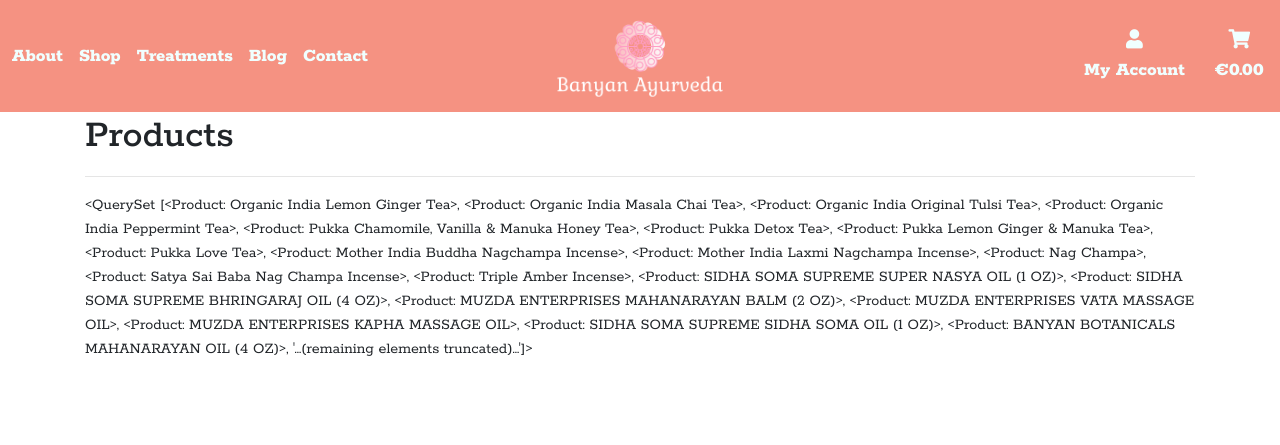
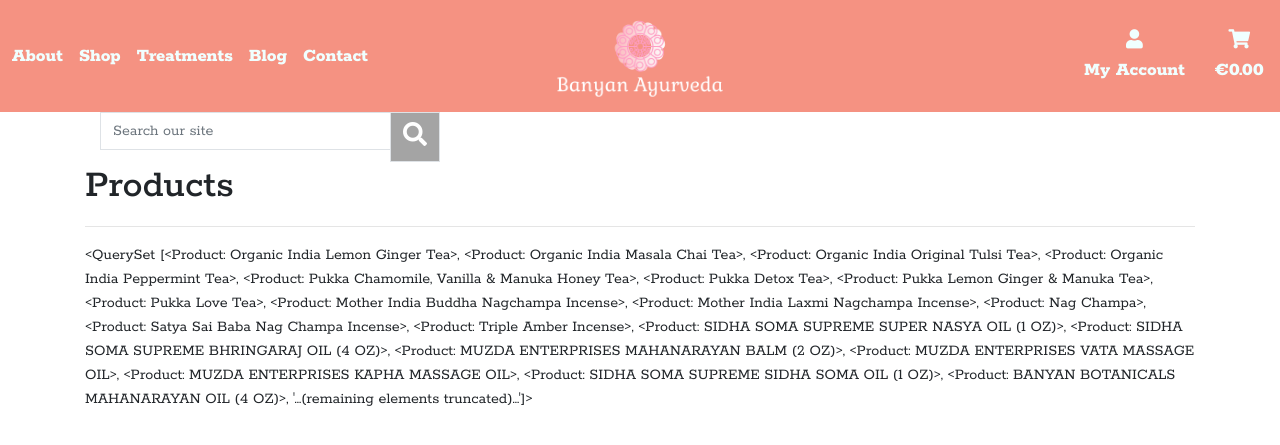
Before and after one commit to KTM28/Banyan-Ayurveda, a Django app: page /products/ in a window 1280 px wide. Shown: the top 445 px of the page. Run offline with Django 3.2, Linux system fonts and the light colour scheme; data comes from the database, SQL or seed files in the repository.

Commit message:
search form added to product templates

```diff
--- a/src/products/templates/products/all_products.html
+++ b/src/products/templates/products/all_products.html
@@ -9,6 +9,7 @@
 <div class="container">
     <div class="row">
         <div class="col-12">
+        {% include 'products/includes/search_form.html' %}
             <h1>Products</h1>
             <hr>
             {{ products }}
--- /dev/null
+++ b/src/products/templates/products/includes/search_form.html
@@ -0,0 +1,15 @@
+<div class="col-12 col-lg-4 my-auto py-1 py-lg-0">
+    <form method="GET" action="">
+        <div class="input-group w-100">
+            <input class="form-control border border-black rounded-0" type="text" name="q"
+                placeholder="Search our site">
+            <div class="input-group-append">
+                <button class="form-control btn btn-black border border-black rounded-0" type="submit">
+                    <span class="icon">
+                        <i class="fas fa-search"></i>
+                    </span>
+                </button>
+            </div>
+        </div>
+    </form>
+</div>
--- a/src/products/views.py
+++ b/src/products/views.py
@@ -4,7 +4,8 @@
 def all_products(request):
     """ A view to show all products with it's sort and search queries"""
 
-    all_products = Product.objects.all()
+    all_products = Product.objects.filter(is_a_treatment=False)
+    active_products = all_products.filter(discontinued=False)
 
     context = {
         'products': all_products,
```
